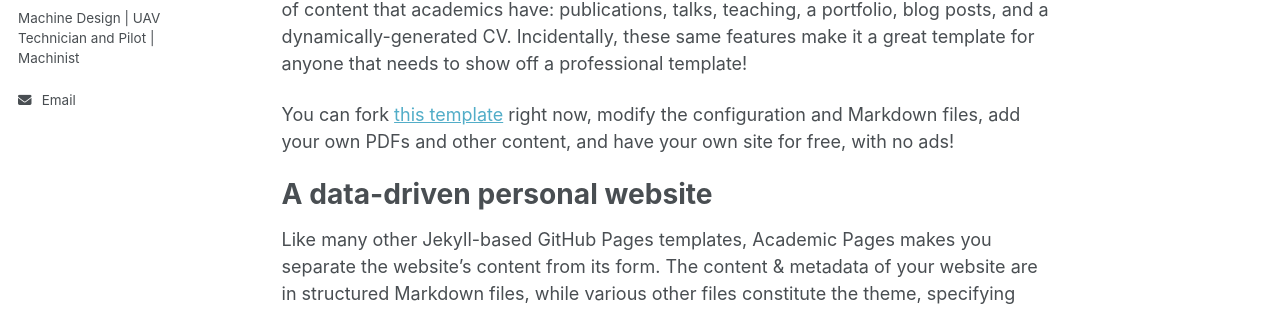
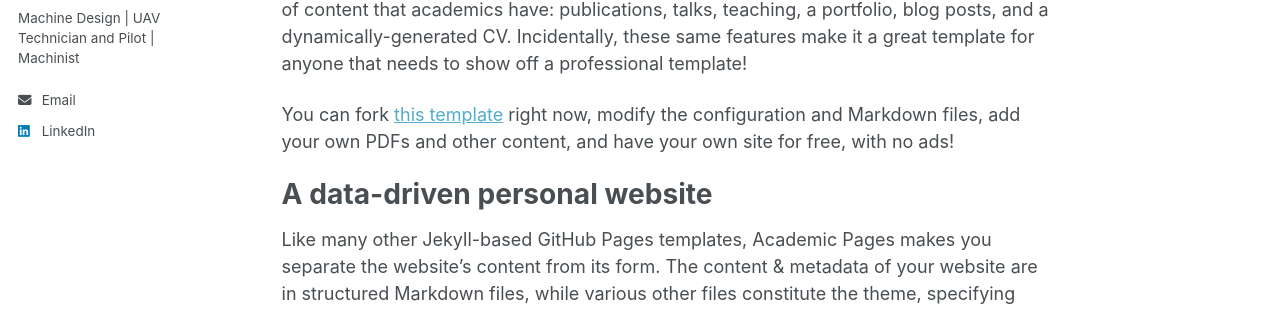
Before and after one commit to Adedam100/Adedam100.github.io, a Jekyll site: the page built from _pages/about.md, in a window 1280 px wide. Shown: the part 310-621 px from the top of the page. Built offline with Jekyll 4.4.1, drawn with Linux system fonts in a browser that asks for light colours; a script bundle is joined from its source files by our own code; library files that are not in the unit come from our copies.

Commit message:
Update _config.yml

```diff
--- a/_config.yml
+++ b/_config.yml
@@ -27,7 +27,7 @@ author:
   name             : "Adedamola Adetola"
   email            : "adetoladamolaayo@gmail.com"
   bio              : "Machine Design | UAV Technician and Pilot | Machinist "
-  linkedin         : # https://www.linkedin.com/in/adedamola-adetola-gmnse-miaeng-422854360
+  linkedin         : "https://www.linkedin.com/in/adedamola-adetola-gmnse-miaeng-422854360"
 
   # Academic websites
   academia         : # URL
```
